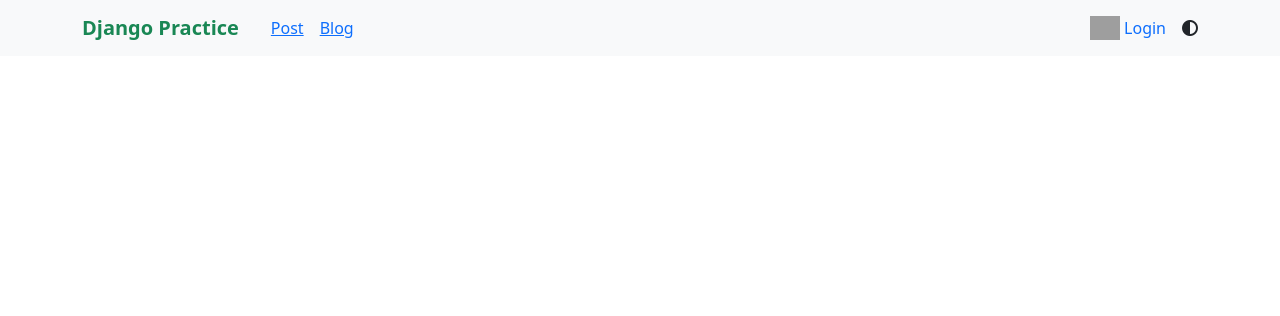
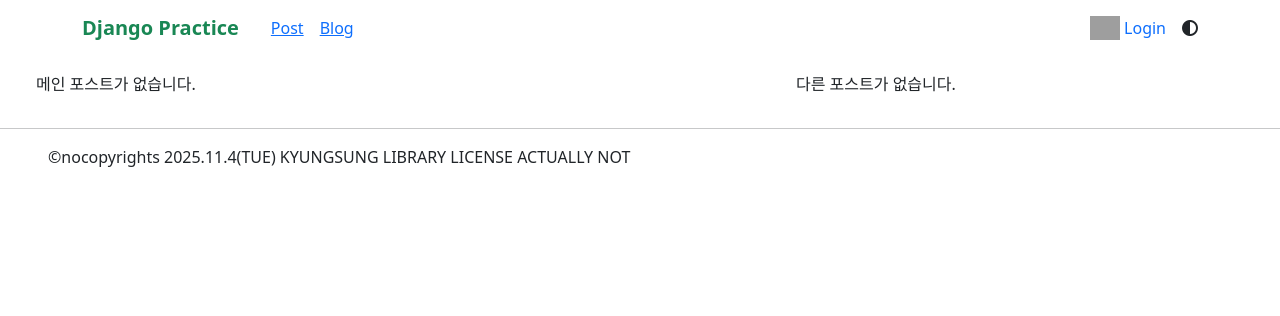
Before and after one commit to dbrlwns/DjangoBloom, a Django app: page /users/ in a window 1280 px wide. Shown: the top 316 px of the page. Run offline with Django 5.2, Linux system fonts and the light colour scheme; some libraries are stand-ins or nearby versions; grey boxes are pictures that could not be loaded.

Commit message:
tinyMCE 03

```diff
--- a/DjangoBloom/settings.py
+++ b/DjangoBloom/settings.py
@@ -83,7 +83,7 @@
 DATABASES = {
     'default': {
         'ENGINE': 'django.db.backends.sqlite3',
-        'NAME': BASE_DIR / 'db.sqlite3',
+        'NAME': BASE_DIR.parent / 'db.sqlite3',
     }
 }
 
@@ -144,7 +144,7 @@
 STATIC_URL = 'static/'
 
 MEDIA_URL = '/media/'
-MEDIA_ROOT = BASE_DIR / 'media'
+MEDIA_ROOT = BASE_DIR.parent / 'media'
 
 
 # Default primary key field type
--- a/templates/base.html
+++ b/templates/base.html
@@ -6,7 +6,7 @@
     <link href="https://cdn.jsdelivr.net/npm/bootstrap@5.3.8/dist/css/bootstrap.min.css" rel="stylesheet" integrity="sha384-sRIl4kxILFvY47J16cr9ZwB07vP4J8+LH7qKQnuqkuIAvNWLzeN8tE5YBujZqJLB" crossorigin="anonymous">
 </head>
 <body>
-<nav class="navbar bg-body-tertiary">
+<nav class="navbar ">
   <div class="container d-flex justify-content-between align-items-center">
 
     <!-- 왼쪽 로고 -->
@@ -29,7 +29,7 @@
         </a>
       {% else %}
         <!-- 유저 이름 + 프로필 이미지 -->
-        <a href="/users/userinfo/" class="d-flex align-items-center text-decoration-none">
+        <a href="/users/userEdit/" class="d-flex align-items-center text-decoration-none">
           <span class="me-2">Hello, {{ user.username }}</span>
             {% if user.profile_image %}
           <img src="{{ user.profile_image.url }}"
@@ -61,9 +61,54 @@
 
   </div>
 </nav>
-    {% block content %}{% endblock %}
 
+    {% block content %}
+    <div class="container mx-4 my-3">
+      <div class="row">
+        <!-- 메인 블로그(Blog2 Models) -->
+        <div class="col-md-8">
+          {% if main_post %}
+          <div class="card shadow-lg border-3">
+            <div class="card-body">
+              <p class="card-text">{{ main_post.description|safe }}</p>
+            </div>
+          </div>
+          {% else %}
+            <p>메인 포스트가 없습니다.</p>
+          {% endif %}
+        </div>
 
+        <!-- 사이드 포스트(Post Models) -->
+        <div class="col-md-4">
+          <div class="d-flex flex-column gap-3">
+            {% for post in side_posts %}
+            <div class="card shadow-sm border-2">
+              <div class="row g-0">
+                <div class="col-4">
+                  {% if post.postimage_set %}
+                    <img src="{{ post.postimage_set.first.image.url }}" class="img-fluid rounded-start" style="height: 100%; object-fit: cover;" alt="{{ post.title }}">
+                  {% endif %}
+                </div>
+                <div class="col-8">
+                  <div class="card-body py-2">
+                    <h6 class="card-title mb-1">{{ post.title }}</h6>
+                    <a href="{% url 'post_detail' post.id %}" class="stretched-link"></a>
+                  </div>
+                </div>
+              </div>
+            </div>
+            {% empty %}
+              <p>다른 포스트가 없습니다.</p>
+            {% endfor %}
+          </div>
+        </div>
+      </div>
+    </div>
+
+    {% endblock %}
+
+<hr />
+<footer class="mb-3 mx-5">&copy;nocopyrights 2025.11.4(TUE) KYUNGSUNG LIBRARY LICENSE ACTUALLY NOT</footer>
 </body>
 <script src="https://cdn.jsdelivr.net/npm/bootstrap@5.3.8/dist/js/bootstrap.bundle.min.js" integrity="sha384-FKyoEForCGlyvwx9Hj09JcYn3nv7wiPVlz7YYwJrWVcXK/BmnVDxM+D2scQbITxI" crossorigin="anonymous"></script>
 <script>
@@ -76,12 +121,6 @@
             const theme = toggle.checked ? 'dark' : 'light';
             document.documentElement.setAttribute('data-bs-theme', theme);
             localStorage.setItem('theme', theme)
-            // const htmlTag = document.documentElement; // = html tag
-            // if (toggle.checked){
-            //     htmlTag.setAttribute('data-bs-theme', 'dark');
-            // } else {
-            //     htmlTag.setAttribute('data-bs-theme', 'light');
-            // }
         });
     </script>
     <script src="https://kit.fontawesome.com/d7b9ae0b6b.js" crossorigin="anonymous"></script>
@@ -92,4 +131,22 @@
     <!-- Prism.js JS -->
     <script src="https://cdnjs.cloudflare.com/ajax/libs/prism/1.29.0/prism.min.js"></script>
     <script src="https://cdnjs.cloudflare.com/ajax/libs/prism/1.29.0/plugins/autoloader/prism-autoloader.min.js"></script>
+
+    <style>
+    /* TinyMCE에서 들어오는 이미지 크기 제어 */
+    .card-body img {
+        max-width: 100%;
+        height: auto;
+        display: block;
+        margin: 0rem auto;  /* 중앙 정렬 + 여백 */
+    }
+    .card-text img {
+      max-width: 100%;
+      height: auto;
+      display: block;
+    }
+
+    </style>
+
+
 </html>
--- a/users/models.py
+++ b/users/models.py
@@ -7,5 +7,4 @@
         upload_to='profile_images/',
         blank=True,
         null=True,
-        default="profile_images/2om.jpg" # Default value
     )
--- a/users/views.py
+++ b/users/views.py
@@ -1,8 +1,10 @@
 from django.contrib.auth import authenticate, login, logout
 from django.contrib import messages
+from django.contrib.auth.decorators import login_required
 from django.core.exceptions import ValidationError
 from django.http.response import HttpResponseForbidden
 from django.shortcuts import render, redirect
+from django.views.decorators.csrf import csrf_exempt
 from django.views.decorators.http import require_POST
 
 from users.forms import LoginForm, SignupForm, RevisionForm
@@ -75,11 +77,20 @@
     }
     return render(request, 'login.html', context)
 
+@login_required
 def user_edit(request):
-    user = request.user
-    form = RevisionForm(request.POST, request.FILES, instance=user)
-    if form.is_valid():
-        form.save()
-        return redirect("/users/userinfo/")
-    else:
-        pass
+    if request.method == "POST":
+        user = request.user
+        form = RevisionForm(request.POST, request.FILES, instance=user)
+        if form.is_valid():
+            # profile_image가 User모델의 필드면 .save()가 자동으로 처리
+            print("file: ", request.FILES["profile_image"])
+            form.save()
+            return redirect("/users/userinfo/")
+        else:
+            return HttpResponseForbidden(f"error occured : {form.errors}")
+    else: return render(request, "userInfo.html")
+
+'''
+<ul class="errorlist"><li>first_name<ul class="errorlist" id="id_first_name_error"><li>This field is required.</li></ul></li><li>last_name<ul class="errorlist" id="id_last_name_error"><li>This field is required.</li></ul></li></ul>
+'''
```
Also changed, not shown: DjangoBloom/views.py (+8 -1 lines), requirements.txt (added, +12 -0 lines), users/forms.py (+5 -8 lines), db.sqlite3 (deleted), 1 other file.
